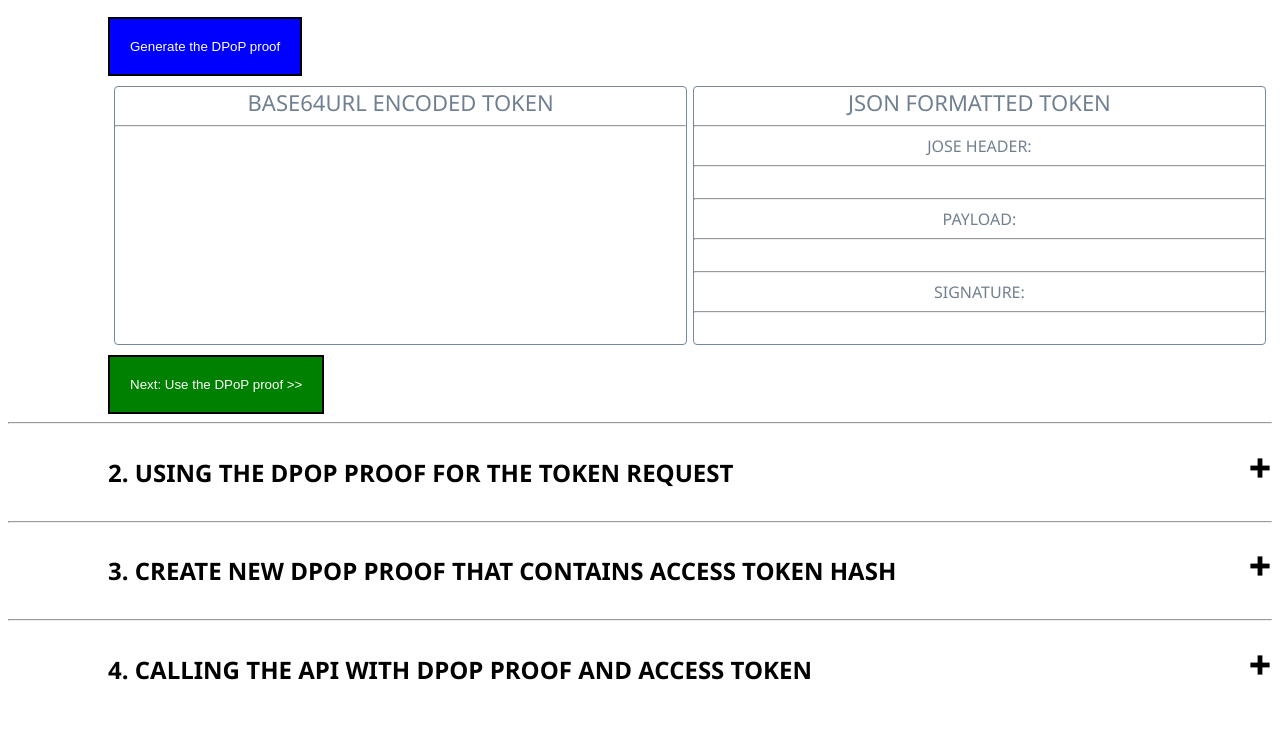
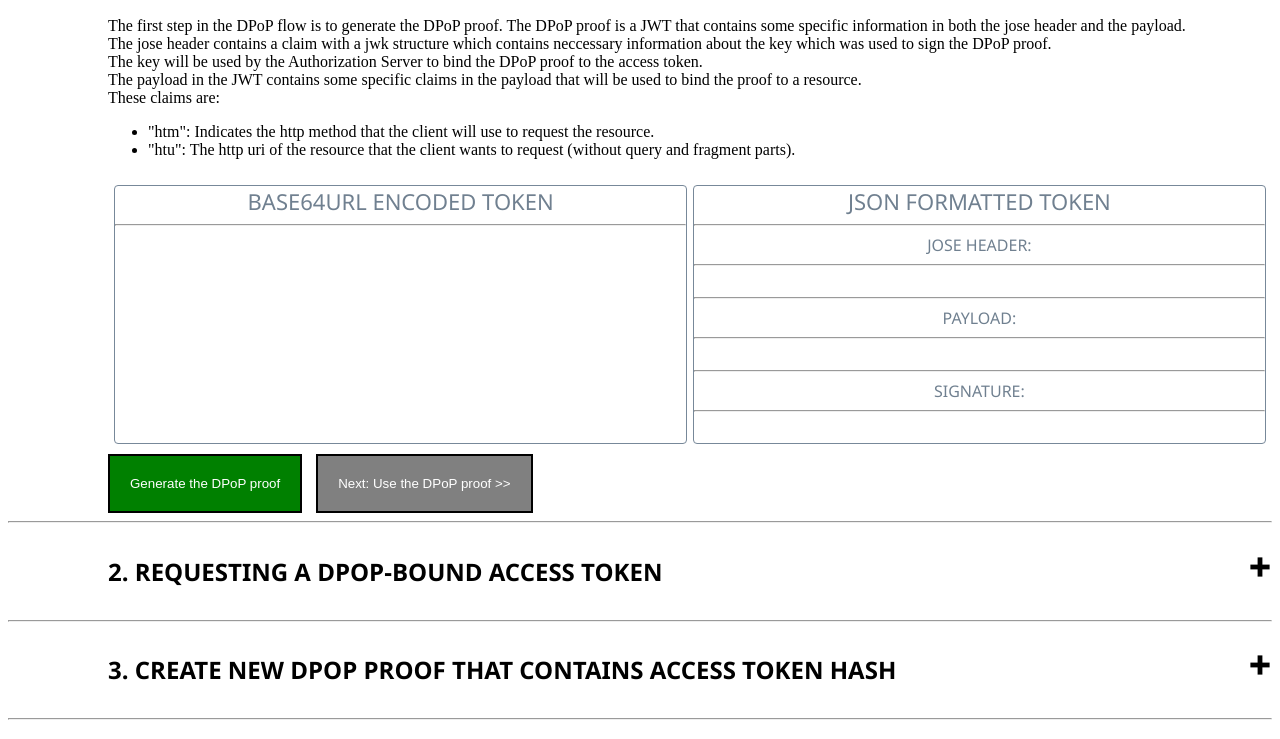
Before and after one commit to udelt/dpop_js_test, a website: page index.htm in a window 1280 px wide. Both pictures are taken after a click on the button "1. GENERATING THE DPOP PROOF FOR THE TOKEN REQUEST". Shown: the part 191-930 px from the top of the page. Drawn offline with Linux system fonts and the light colour scheme.

Commit message:
minor changes

```diff
--- a/index.htm
+++ b/index.htm
@@ -142,7 +142,6 @@
             color: red;
         }
 
-
         h2 button{
             all: inherit;
             border: 0;
@@ -180,16 +179,16 @@
         .next-section-btn{
             color: white;
             padding: 20px;
-            background-color: green;
+            background-color: gray;
             border: solid 2px black;
         }
 
         .actionbtn{
             color: white;
-            background-color: blue;
+            background-color: green;
             border: solid 2px black;
             padding: 20px;
-
+            margin-right: 10px;
         }
 
     </style>
@@ -214,9 +213,22 @@
             </button>
         </h2>
         <div hidden>
+           <div>
+               The first step in the DPoP flow is to generate the DPoP proof.
+               The DPoP proof is a JWT that contains some specific information in both the jose header and the payload.
+           </div>
             <div>
-                <button class="actionbtn" id="dpop_proof_btn">Generate the DPoP proof</button>
-            </div>
+                The jose header contains a claim with a jwk structure which contains neccessary information about the key which was used to sign the DPoP proof.<br>
+                The key will be used by the Authorization Server to bind the DPoP proof to the access token.
+           </div>
+            <div>
+               The payload in the JWT contains some specific claims in the payload that will be used to bind the proof to a resource.<br>
+               These claims are:
+               <ul>
+                   <li>"htm": Indicates the http method that the client will use to request the resource.</li>
+                   <li>"htu": The http uri of the resource that the client wants to request (without query and fragment parts).</li>
+               </ul>
+           </div>
             <div class="flex-container">
                 <div id="base64tokenContainer" class="tokenContainer">
                     <div class="header">BASE64URL ENCODED TOKEN</div>
@@ -240,13 +252,17 @@
                     <div id="jwtSignature" class="code" contenteditable="true"></div>
                 </div>
             </div>
-            <button class="next-section-btn" itemid="1" >Next: Use the DPoP proof >></button>
+            <div>
+                <button class="actionbtn" id="dpop_proof_btn">Generate the DPoP proof</button>
+                <button class="next-section-btn" itemid="1" >Next: Use the DPoP proof >></button>
+            </div>
+
         </div>
     </div>
     <hr>
     <div class="section" id="section2">
         <h2  class="expCollapse">
-            <button itemid="expbtn2"  aria-expanded="false">2. Using the DPoP proof for the token request
+            <button itemid="expbtn2"  aria-expanded="false">2. Requesting a DPoP-bound Access Token
                 <svg viewBox="0 0 10 10" aria-hidden="true" focusable="false">
                     <rect class="vert" height="8" width="2" y="1" x="4" />
                     <rect height="2" width="8" y="4" x="1" />
@@ -254,9 +270,7 @@
             </button>
         </h2>
         <div hidden>
-            <div>
-                <button class="actionbtn" id="get_access_token_using_proof">Get the access token using DPoP proof</button>
-            </div>
+
             <div class="flex-container">
                 <div id="base64AccessTokenContainer" class="tokenContainer">
                     <div class="header">BASE64URL ENCODED TOKEN</div>
@@ -284,7 +298,10 @@
                 <h2>The Access Token hash:</h2>
                 <div id="at_hash"></div>
             </div>
-            <button class="next-section-btn" itemid="2" >Next: Create new DPoP proof for the API >></button>
+            <div>
+                <button class="actionbtn" id="get_access_token_using_proof">Get the access token using DPoP proof</button><button class="next-section-btn" itemid="2" >Next: Create new DPoP proof for the API >></button>
+            </div>
+
         </div>
     </div>
     <hr>
@@ -365,6 +382,12 @@
         let dpopProofBtn = document.getElementById('dpop_proof_btn');
 
         dpopProofBtn.addEventListener('click', () => {
+
+            document.getElementById('dpopProofBase64').innerText = '';
+            document.getElementById('jwtHeader').innerText = '';
+            document.getElementById('jwtPayload').innerText = '';
+            document.getElementById('jwtSignature').innerText = '';
+
             Dpop.generateDpopProof(ResourceUrl)
             .then((proof)=>{
                 DpopProofForAs = proof;
```
